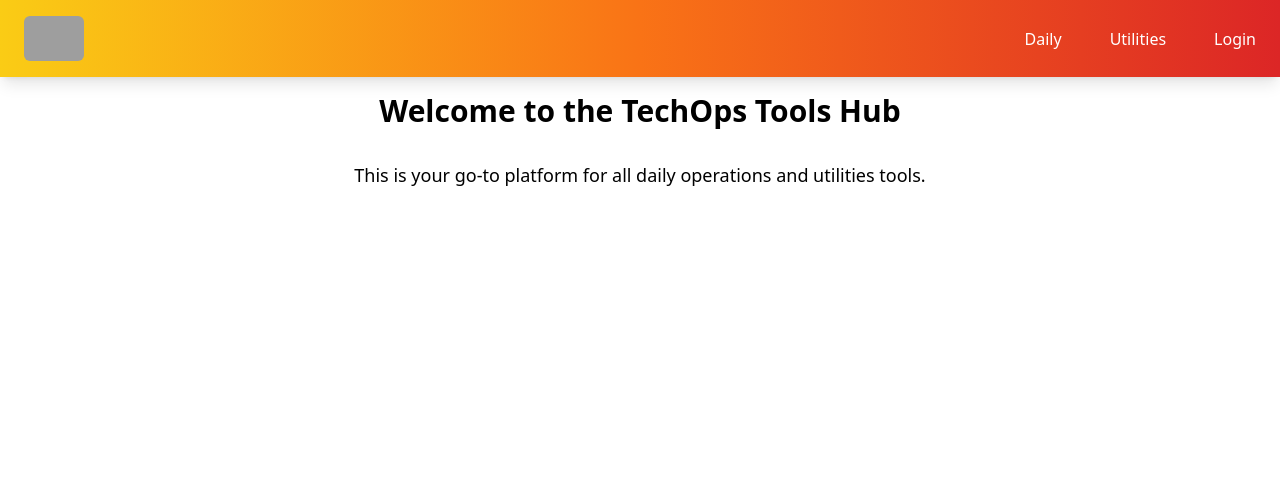
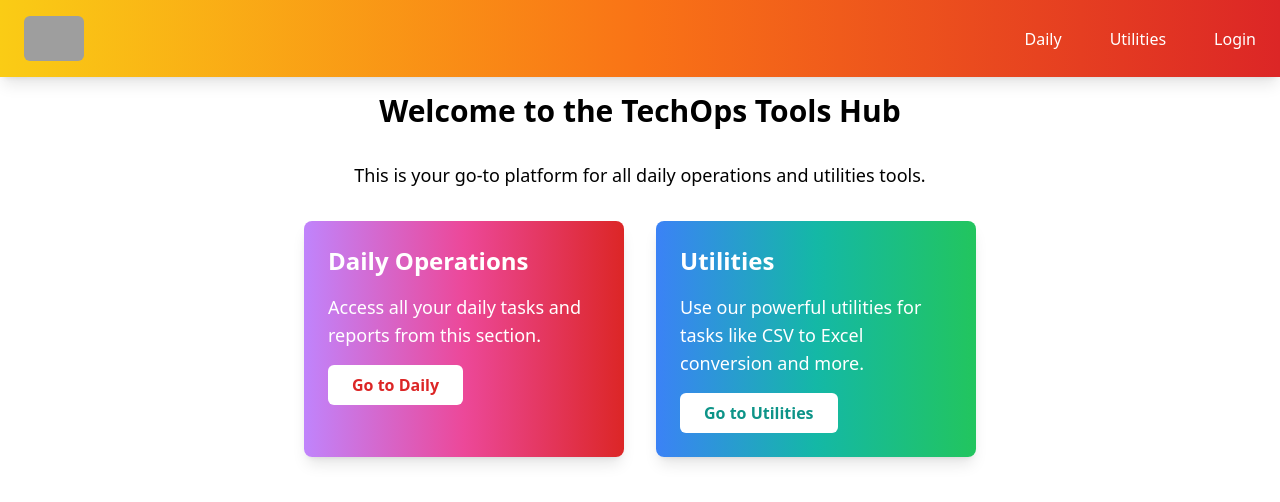
Before and after one commit to rey4799/TechOps-Tools-Hub, a Next.js app: page / in a window 1280 px wide. Shown: the top 502 px of the page. Built offline with nearby package versions, Linux system fonts and the light colour scheme; grey boxes are pictures that could not be loaded.

Commit message:
add card to homescreen

```diff
--- a/src/app/page.js
+++ b/src/app/page.js
@@ -1,11 +1,36 @@
-
 const HomeScreen = () => {
   return (
     <div>
       {/* Content Page */}
       <main className="container mx-auto p-4">
         <h1 className="text-3xl font-semibold text-center mb-8">Welcome to the TechOps Tools Hub</h1>
-        <p className="text-center text-lg">This is your go-to platform for all daily operations and utilities tools.</p>
+        <p className="text-center text-lg mb-8">This is your go-to platform for all daily operations and utilities tools.</p>
+
+        {/* Cards Section */}
+        <div className="flex justify-center gap-8">
+          <div className="bg-gradient-to-r from-purple-400 via-pink-500 to-red-600 text-white rounded-lg shadow-lg w-80 p-6 hover:scale-105 transition-transform">
+            <h2 className="text-2xl font-semibold mb-4">Daily Operations</h2>
+            <p className="text-lg mb-4">Access all your daily tasks and reports from this section.</p>
+            <a
+              href="/daily"
+              className="inline-block px-6 py-2 bg-white text-red-600 rounded-md font-semibold hover:bg-gray-100 transition"
+            >
+              Go to Daily
+            </a>
+          </div>
+
+          {/* Utilities Card */}
+          <div className="bg-gradient-to-r from-blue-500 via-teal-500 to-green-500 text-white rounded-lg shadow-lg w-80 p-6 hover:scale-105 transition-transform">
+            <h2 className="text-2xl font-semibold mb-4">Utilities</h2>
+            <p className="text-lg mb-4">Use our powerful utilities for tasks like CSV to Excel conversion and more.</p>
+            <a
+              href="/utilities"
+              className="inline-block px-6 py-2 bg-white text-teal-600 rounded-md font-semibold hover:bg-gray-100 transition"
+            >
+              Go to Utilities
+            </a>
+          </div>
+        </div>
       </main>
     </div>
   );
```
